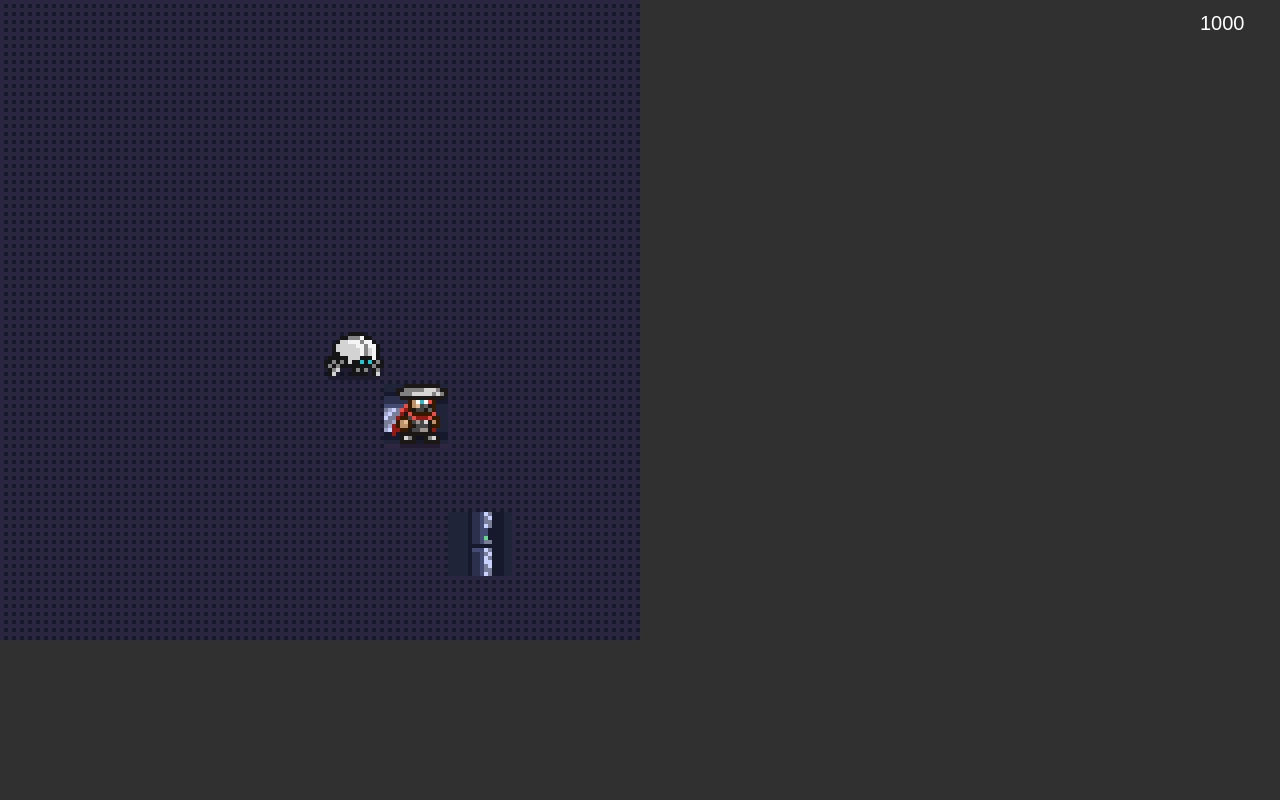
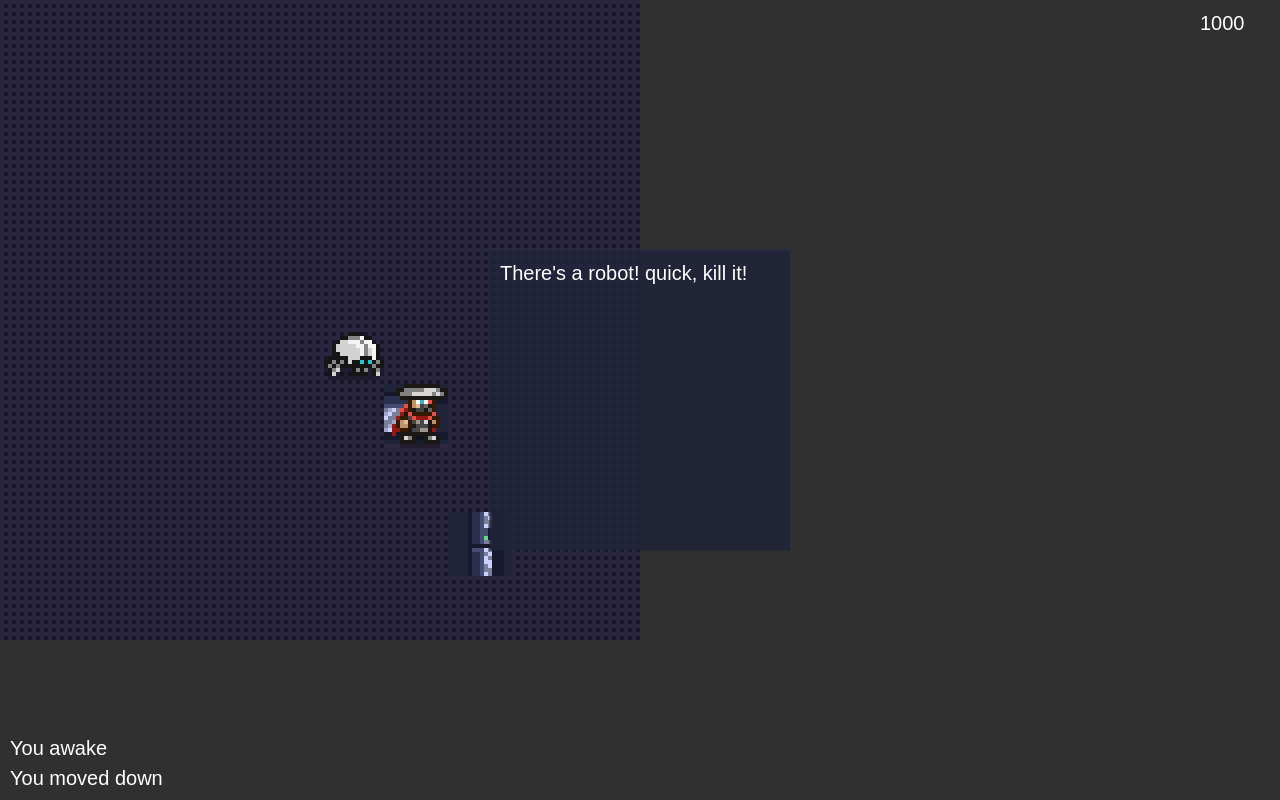
Before and after one commit to richardanaya/mainframe, a website: page public/index.html in a window 1280 px wide. Drawn offline with Linux system fonts and the light colour scheme.

Commit message:
adding basic dialogs and text info

```diff
--- a/public/index.html
+++ b/public/index.html
@@ -12,6 +12,7 @@
     <script src = "js/characters/Robot.js"></script>
     <script src = "js/props/UpElevator.js"></script>
     <script src = "js/props/DownElevator.js"></script>
+    <script src = "js/Dialog.js"></script>
     <script src = "js/Player.js"></script>
     <script src = "js/TestScene.js"></script>
     <script src = "js/Mainframe.js"></script>
--- /dev/null
+++ b/public/js/Dialog.js
@@ -0,0 +1,36 @@
+var Dialog = function(txt){
+    this.txt = txt;
+    this.visible = false;
+}
+
+Dialog.prototype.show = function(){
+    this.visible = true;
+}
+
+Dialog.prototype.render = function(){
+    if(this.visible){
+        var w = 300;
+        var h = 300;
+        var x = (this.scene.width-w)/2;
+        var y = (this.scene.height-h)/2;
+
+        this.scene.ctx.globalAlpha = .5;
+        this.scene.ctx.fillStyle = "#2a2f4d";
+        this.scene.ctx.fillRect(x,y-1,w+1,h);
+
+        this.scene.ctx.fillStyle = "#1d2033";
+        this.scene.ctx.fillRect(x-1,y+1,w+1,h);
+
+        this.scene.ctx.fillStyle = "#202439";
+        this.scene.ctx.fillRect(x,y,w,h);
+
+        this.scene.ctx.globalAlpha = 1;
+
+        this.scene.ctx.fillStyle = "white";
+        this.scene.ctx.fillText(this.txt,x+10, y+30, 280);
+    }
+}
+
+Dialog.prototype.hide = function(){
+    this.visible = false;
+}
--- a/public/js/GameObject.js
+++ b/public/js/GameObject.js
@@ -1,5 +1,6 @@
 var GameObject = function() {
     this.thinks = false;
+    this.name = "";
 };
 
 GameObject.prototype.onObjectEnter = function(){
--- a/public/js/TestScene.js
+++ b/public/js/TestScene.js
@@ -1,12 +1,13 @@
 var TestScene = function(game){
     this.game = game;
+    this.infoText = [];
+    this.time = 0;
     this.player = new Player();
     this.currentHeight = 1000
     this.loadLevel(this.currentHeight)
     this.mode = "play";
-    this.infoText = [];
-    this.time = 0;
-    //this.showDialog("There's a robot! quick, kill it!");
+    this.showDialog("There's a robot! quick, kill it!");
+    this.showInfoText("You awake");
     this.size = 64;
 };
 
@@ -22,9 +23,11 @@ TestScene.prototype.loadLevel = function(height){
     this.level.addObjectTo(Math.floor(Math.random()*9), Math.floor(Math.random()*9),downElevator);
     if(height<=this.currentHeight){
         this.level.addObjectTo(upElevator.x,upElevator.y,this.player);
+        this.showInfoText("You moved down")
     }
     else {
         this.level.addObjectTo(downElevator.x,downElevator.y,this.player);
+        this.showInfoText("You moved up")
     }
     this.level.scene = this;
     this.currentHeight = height;
@@ -46,14 +49,12 @@ TestScene.prototype.update = function(delta){
     this.ctx.fillStyle = "white";
     this.ctx.fillText(this.currentHeight,this.width-80, 30);
 
+    for(var i = 0 ; i < this.infoText.length ; i++){
+        this.ctx.fillText(this.infoText[i].text,10, this.height-30*i-15);
+    }
 
     if(this.mode == "dialog"){
-
-        this.ctx.fillStyle = "black";
-        this.ctx.fillRect(0,0,200,100);
-
-        this.ctx.fillStyle = "red";
-        this.ctx.fillText(this.dialogText,20,20);
+        this.dialog.render();
     }
 };
 
@@ -120,9 +121,14 @@ TestScene.prototype.onTouchDown = function(x,y){
 
 TestScene.prototype.showDialog = function(text){
     this.mode = "dialog";
-    this.dialogText = text;
+    this.dialog = new Dialog(text);
+    this.dialog.show();
+    this.dialog.scene = this;
 }
 
 TestScene.prototype.showInfoText = function(text){
     this.infoText.push({text:text,time:this.time});
+    if(this.infoText.length > 3){
+        this.infoText.splice(0,1);
+    }
 }
--- a/public/js/actions/Attack.js
+++ b/public/js/actions/Attack.js
@@ -8,5 +8,6 @@ Attack.prototype = Object.create(Action.prototype);
 Attack.prototype.process = function(complete){
     if(!this.isObjectStillInPlay(this.defender)){ return; }
     this.defender.level.removeObject(this.defender);
+    this.defender.level.scene.showInfoText("You killed "+this.defender.name);
     complete();
 };
--- a/public/js/characters/Robot.js
+++ b/public/js/characters/Robot.js
@@ -4,6 +4,7 @@ var Robot = function(){
     this.y = 0;
     this.image = Resources.images.robot;
     this.tags = ["monster"];
+    this.name = "Robot";
 };
 
 Robot.prototype = Object.create(Character.prototype);
```
